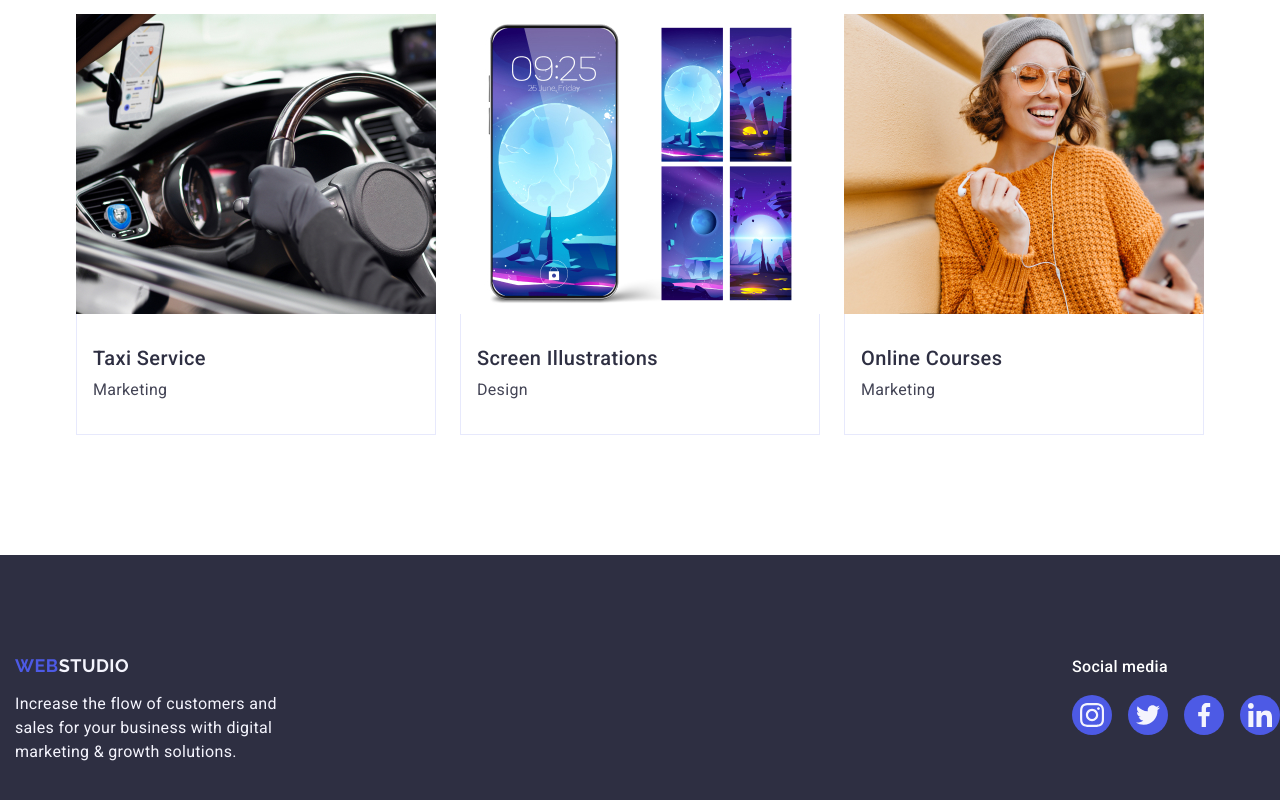
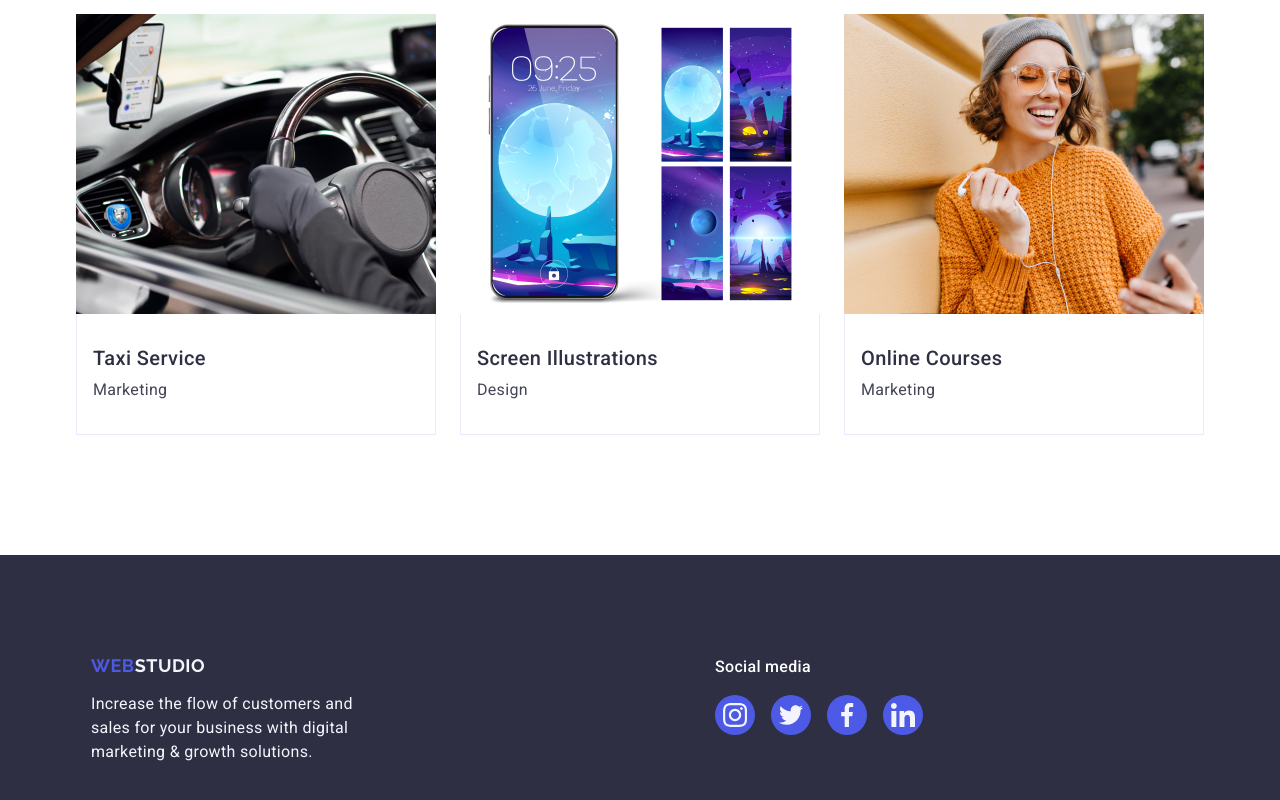
Before and after one commit to Yelyzaveta756/goit-markup-hw-04, a plain HTML site: page index.html in a window 1280 px wide. Shown: the part 2628-3428 px from the top of the page. Drawn offline with nearby package versions, Linux system fonts and the light colour scheme.

Commit message:
Update index.html

```diff
--- a/index.html
+++ b/index.html
@@ -343,14 +343,14 @@
         <!-- Footer -->
 
     <footer class="page-footer">
-        <div class="footer-container">
+        <div class="footer-container container">
         <div class="over-container container">
         <a href="./index.html" class="logotype-footer">Web<span class="logotype-span-footer">Studio</span></a>
         <p class="footer-text">
             Increase the flow of customers and sales for your business with digital marketing & growth solutions.
         </p>
         </div>
-        <div class="icon-container-footer">
+        <div class="icon-container-footer container">
             <p class="footer-social-text">Social media</p>
         <ul class="list list-footer">
             <li class="item-footer">
```
